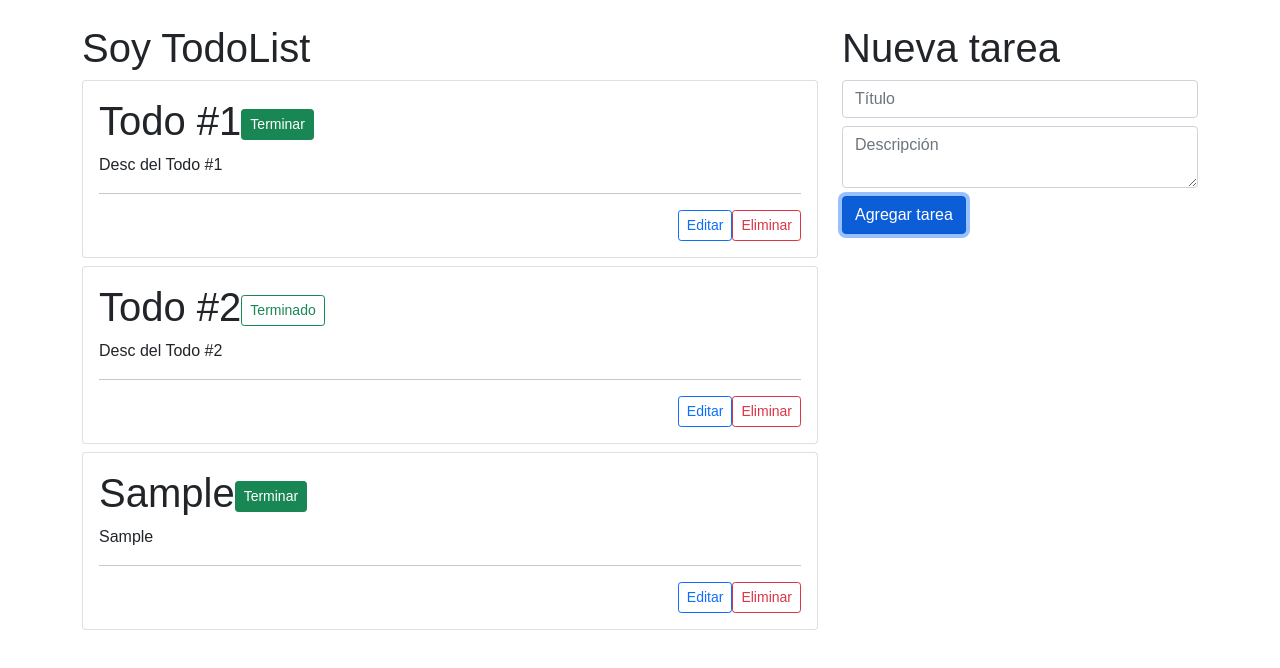
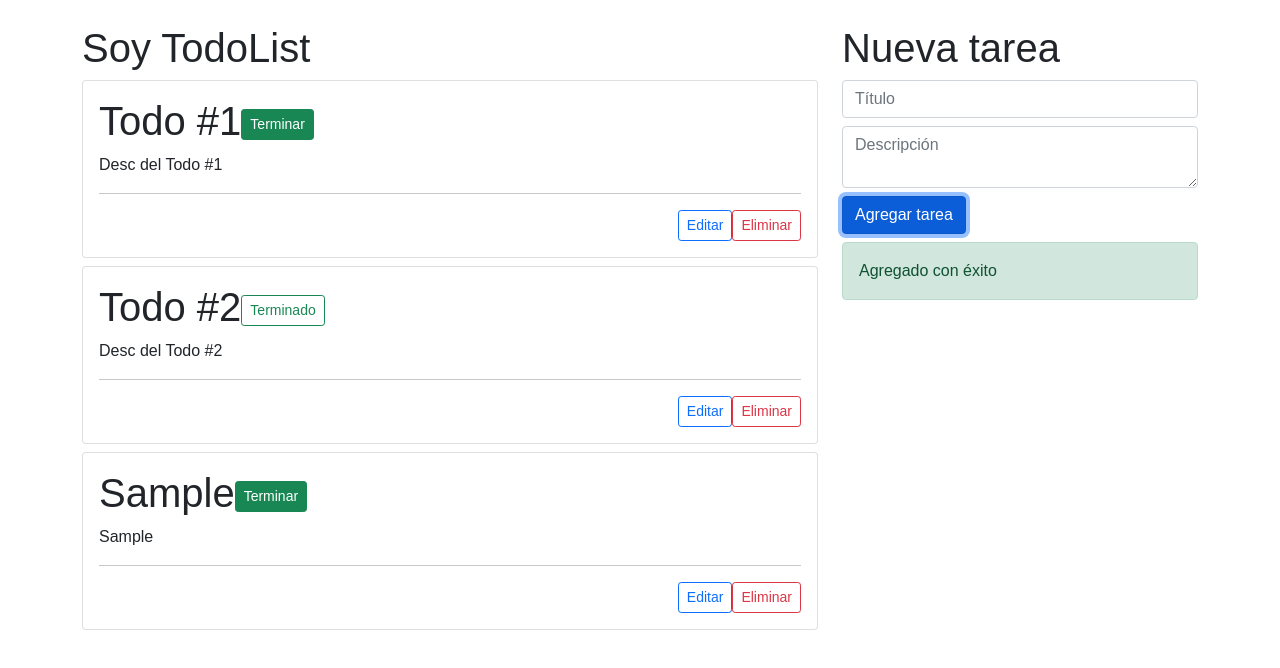
Before and after one commit to pedro-donoso/react, a React (Create React App) app: page / in a window 1280 px wide. Both pictures are taken after typing "Sample", "Sample" into the empty fields and a click on the button "Agregar tarea". Shown: the top 668 px of the page. Built offline with nearby package versions, Linux system fonts and the light colour scheme.

Commit message:
mensaje de exito

```diff
--- a/src/components/TodoForm.js
+++ b/src/components/TodoForm.js
@@ -12,6 +12,7 @@ const TodoForm = ( {todoAdd}) => {
   const [formValues, setFormValues] = useState(initialFormValues)
   const {title,description} = formValues;
   const [error, setError]=useState(null);
+  const [successMessage, setSuccessMessage] = useState(null)
 
   const handleInputChange = (e) => {
 
@@ -41,6 +42,12 @@ const TodoForm = ( {todoAdd}) => {
     // AGREGAR TAREA EN APP JS
     todoAdd(formValues);
     setFormValues(initialFormValues);
+    setSuccessMessage('Agregado con éxito');
+
+    setTimeout(()=>{
+      setSuccessMessage(null);
+    },3000);
+
     setError(null);
   }
 
@@ -82,6 +89,18 @@ const TodoForm = ( {todoAdd}) => {
       )
     }
 
+    {/* MUESTRA MENSAJE DE ÉXITO */}
+    {
+      successMessage &&
+      (
+        <div className='alert alert-success mt-2'>
+    { successMessage }
+    </div>
+      )
+    }
+
+
+
     </div>
 
   );
```
